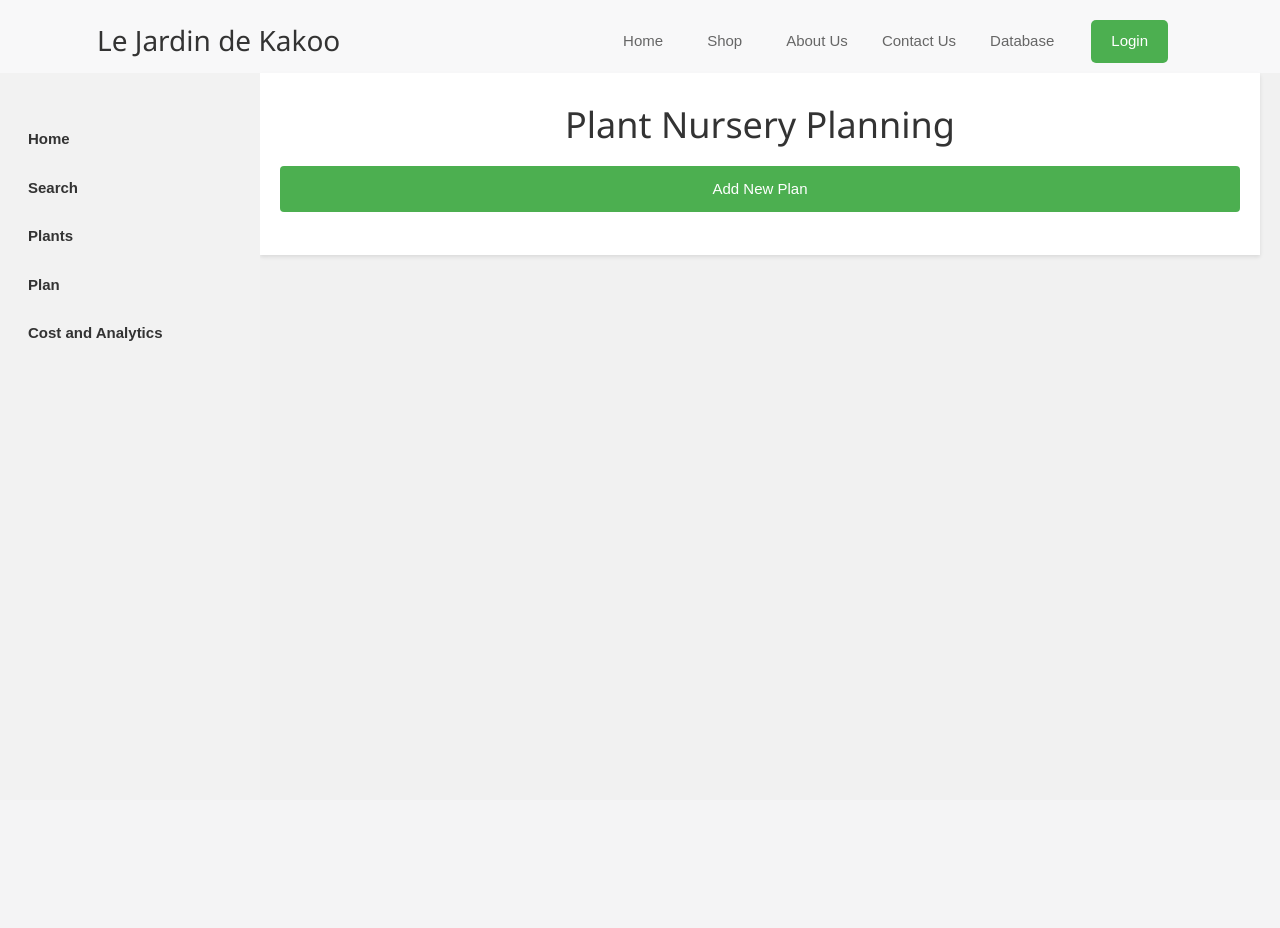
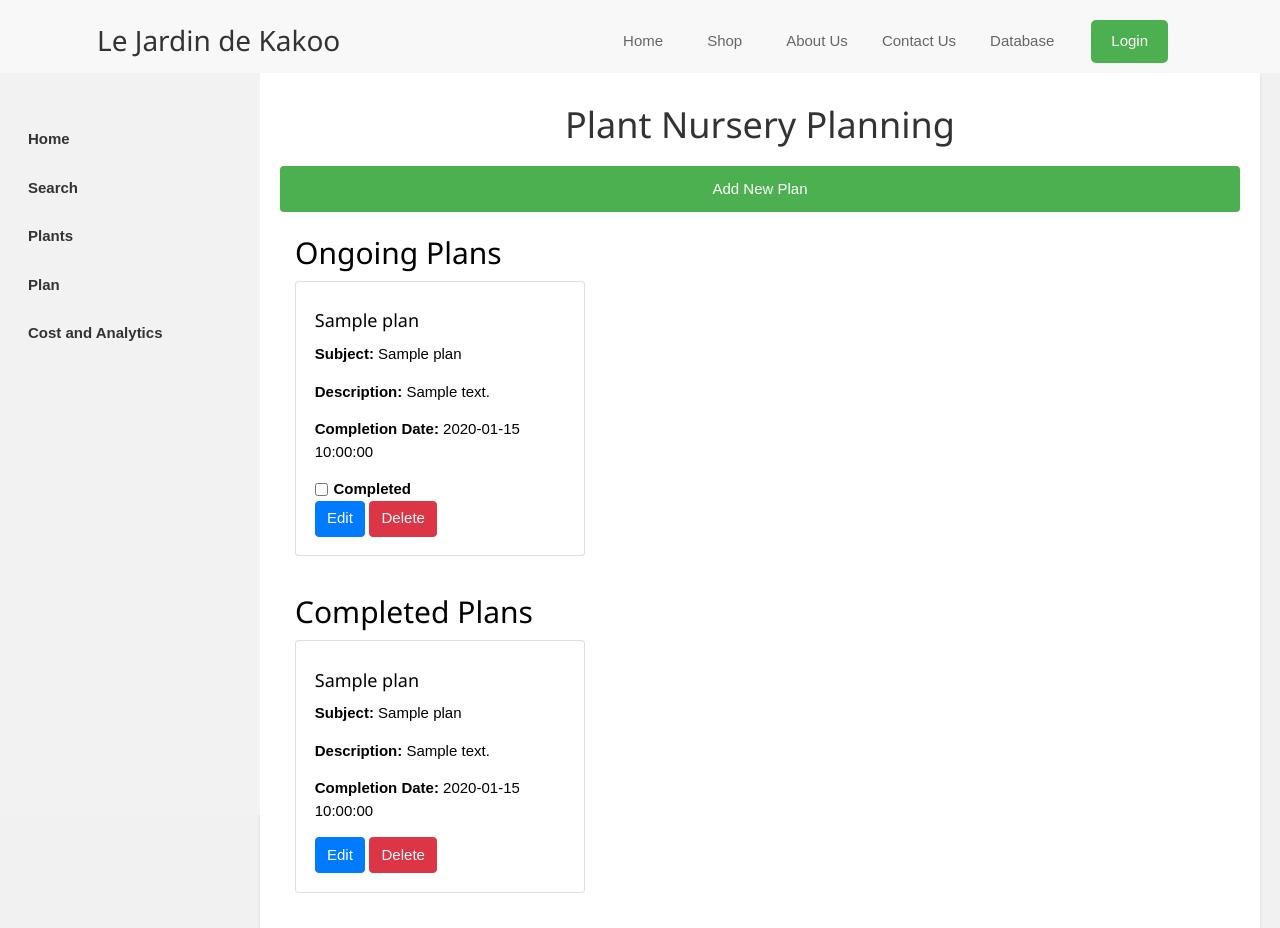
Before and after one commit to yaminnigusu/plant_database, a PHP site: page /database/plan/plan.php in a window 1280 px wide. Before the commit the page ends 341 px from the top, so only its background shows below. Run offline with PHP 8.4, Linux system fonts and the light colour scheme; tables that the repository leaves empty or names only in its code hold one stand-in row (values such as "Sample post").

Commit message:
style div of the plan section make and minor adjustment of style

```diff
--- a/database/cost/cost.php
+++ b/database/cost/cost.php
@@ -46,10 +46,10 @@ $totalRecordsResult->close();
 <head>
     <meta charset="UTF-8">
     <meta name="viewport" content="width=device-width, initial-scale=1.0">
-    <title>Plant Database</title>
+    <title>Cost and Analytics</title>
     <link href="https://maxcdn.bootstrapcdn.com/bootstrap/4.5.2/css/bootstrap.min.css" rel="stylesheet">
     <link rel="stylesheet" href="https://www.w3schools.com/w3css/4/w3.css">
-    <link rel="icon" href="../images/logo.png" type="image/jpg">
+    <link rel="icon" href="../../images/logo.png" type="image/jpg">
     <link rel="stylesheet" href="../styles.css">
     <script src="https://cdn.jsdelivr.net/npm/chart.js"></script>
     <script src="https://code.jquery.com/jquery-3.5.1.min.js"></script>
--- a/database/plan/plan.php
+++ b/database/plan/plan.php
@@ -1,3 +1,7 @@
+<?php
+// Establish database connection
+include("../config.php");
+?>
 <!DOCTYPE html>
 <html lang="en">
 
@@ -11,8 +15,6 @@
     <link rel="stylesheet" href="../styles.css">
     <link rel="stylesheet" href="style.css">
     <style>
-
-
         .submenu {
             display: none;
         }
@@ -31,11 +33,11 @@
                 </div>
             </div>
             <nav>
-                <a href="../pages/home.php">Home</a>
-                <a href="../pages/shop.php">Shop</a>
-                <a href="../pages/about.php">About Us</a>
-                <a href="../pages/contactus.php">Contact Us</a>
-                <a href="database.php">Database</a>
+                <a href="../../pages/home.php">Home</a>
+                <a href="../../pages/shop.php">Shop</a>
+                <a href="../../pages/about.php">About Us</a>
+                <a href="../../pages/contactus.php">Contact Us</a>
+                <a href="../database.php">Database</a>
                 <div class="col-auto">
                     <button id="login-icon" onclick="toggleLoginForm()" aria-label="Login" class="btn btn-success">Login</button>
                 </div>
@@ -47,7 +49,6 @@
         <ul>
             <br>
             <br>
-
             <li><a href="../database.php"><b>Home</b></a></li>
             <li><a href="../sidenav/home.php"><b>Search</b></a></li>
             <li class="has-submenu">
@@ -61,66 +62,97 @@
                     <li><a href="../sidenav/palms.php">Palms</a></li>
                     <li><a href="../sidenav/cactus.php">Cactus</a></li>
                     <li><a href="../sidenav/succulent.php">Succulent</a></li>
-                    <li><a href="../sidenav\annuals.php">Annuals</a></li>
-                    <li><a href="sidenav/perinnals.php">Perennials</a></li>
-                    <li><a href="sidenav/indoorplants.php">Indoor Plants</a></li>
-                    <li><a href="sidenav/herbs.php">Herbs</a></li>
+                    <li><a href="../sidenav/annuals.php">Annuals</a></li>
+                    <li><a href="../sidenav/perinnals.php">Perennials</a></li>
+                    <li><a href="../sidenav/indoorplants.php">Indoor Plants</a></li>
+                    <li><a href="../sidenav/herbs.php">Herbs</a></li>
                 </ul>
             </li>
            <li> <a href="plan.php"><b>Plan</b></a></li>
            <li> <a href="../cost/cost.php"><b>Cost and Analytics</b></a></li>
         </ul>
-
     </aside>
-
     <div class="main-content">
     <h1>Plant Nursery Planning</h1>
 
-    <!-- Button to toggle form -->
-    <button id="toggleFormBtn" class="btn btn-primary mb-4"">Add New Plan</button>
+<!-- Button to toggle form -->
+<button id="toggleFormBtn" class="btn btn-primary mb-4">Add New Plan</button>
 
-
-    <!-- Form to add new plan (initially hidden) -->
-    <form id="plantForm" action="process.php" method="POST" style="display: none;">
-        <label for="plantName">Plant Name:</label>
-        <input type="text" id="plantName" name="plantName" required><br><br>
-
-        <label for="plantingTime">Planting Time:</label>
-        <input type="text" id="plantingTime" name="plantingTime" required><br><br>
-
-        <label for="quantity">Quantity:</label>
-        <input type="number" id="quantity" name="quantity" required><br><br>
-
-        <label for="additionalInfo">Additional Information:</label><br>
-        <textarea id="additionalInfo" name="additionalInfo" rows="4"></textarea><br><br>
-
-        <button type="submit" class="btn btn-success">Submit</button>
-    </form>
-
-    <!-- Display added plans -->
-    <div id="plansList">
-        <!-- Plans will be dynamically added here -->
+<!-- Form to add new plan (initially hidden) -->
+<form id="plantForm" action="process.php" method="POST" style="display: none;">
+    <div class="form-group">
+        <label for="title">Title:</label>
+        <input type="text" id="title" name="title" class="form-control" required>
+    </div>
+    <div class="form-group">
+        <label for="subject">Subject:</label>
+        <input type="text" id="subject" name="subject" class="form-control" required>
+    </div>
+    <div class="form-group">
+        <label for="description">Description:</label>
+        <textarea id="description" name="description" class="form-control" rows="4"></textarea>
+    </div>
+    <div class="form-group">
+        <label for="completionDate">Completion Date:</label>
+        <input type="date" id="completionDate" name="completionDate" class="form-control">
+    </div>
+    <button type="submit" class="btn btn-success">Submit</button>
+</form>
+<div class="container">
+    <h2>Ongoing Plans</h2>
+    <div id="ongoingPlansList" class="row mb-4">
+        <!-- Ongoing plans will be dynamically added here -->
+        <?php
+        $ongoingPlans = $conn->query("SELECT * FROM ongoing_plans");
+        while ($plan = $ongoingPlans->fetch_assoc()) {
+            echo "<div class='col-md-4'>
+                    <div class='card mb-3' data-id='{$plan['id']}'>
+                        <div class='card-body'>
+                            <h5 class='card-title'>{$plan['title']}</h5>
+                            <p class='card-text'><strong>Subject:</strong> {$plan['subject']}</p>
+                            <p class='card-text'><strong>Description:</strong> {$plan['description']}</p>
+                            <p class='card-text'><strong>Completion Date:</strong> {$plan['completion_date']}</p>
+                            <div class='form-check'>
+                                <input type='checkbox' class='form-check-input complete-checkbox'>
+                                <label class='form-check-label'>Completed</label>
+                            </div>
+                            <button class='btn btn-primary btn-edit'>Edit</button>
+                            <button class='btn btn-danger btn-delete'>Delete</button>
+                        </div>
+                    </div>
+                  </div>";
+        }
+        ?>
     </div>
 
-    <!-- Checkout button for completed plans -->
-    <button id="checkoutBtn" class="btn btn-danger mt-3" style="display: none;">Checkout Completed Plans</button>
+    <h2>Completed Plans</h2>
+    <div id="completedPlansList" class="row">
+        <!-- Completed plans will be dynamically added here -->
+        <?php
+        $completedPlans = $conn->query("SELECT * FROM completed_plans");
+        while ($plan = $completedPlans->fetch_assoc()) {
+            echo "<div class='col-md-4'>
+                    <div class='card mb-3' data-id='{$plan['id']}'>
+                        <div class='card-body'>
+                            <h5 class='card-title'>{$plan['title']}</h5>
+                            <p class='card-text'><strong>Subject:</strong> {$plan['subject']}</p>
+                            <p class='card-text'><strong>Description:</strong> {$plan['description']}</p>
+                            <p class='card-text'><strong>Completion Date:</strong> {$plan['completion_date']}</p>
+                            <button class='btn btn-primary btn-edit'>Edit</button>
+                            <button class='btn btn-danger btn-delete'>Delete</button>
+
+                            </div>
+                    </div>
+                  </div>";
+        }
+        ?>
+    </div>
+</div>
 </div>
 
 
-
-
     <script src="https://code.jquery.com/jquery-3.5.1.min.js"></script>
-    <script>
-        $(document).ready(function() {
-            $('.has-submenu > a').click(function(e) {
-                e.preventDefault(); // Prevent default link behavior
-
-                // Toggle the submenu visibility
-                $(this).siblings('.submenu').slideToggle();
-            });
-        });
-    </script>
-    <script src="script.js"></script>
+    <script src="script2.js"></script>
 </body>
 
 </html>
--- a/database/sidenav/home.php
+++ b/database/sidenav/home.php
@@ -7,7 +7,7 @@
     <title>Plant Database</title>
     <link href="https://maxcdn.bootstrapcdn.com/bootstrap/4.5.2/css/bootstrap.min.css" rel="stylesheet">
     <link rel="stylesheet" href="https://www.w3schools.com/w3css/4/w3.css">
-    <link rel="icon" href="../images/logo.png" type="image/jpg">
+    <link rel="icon" href="../../images/logo.png" type="../images/logo.png">
     <link rel="stylesheet" href="../styles.css">
     <style>
         /* Custom CSS for specific styling */
--- a/pages/about.php
+++ b/pages/about.php
@@ -4,7 +4,7 @@
 <head>
     <meta charset="UTF-8">
     <meta name="viewport" content="width=device-width, initial-scale=1.0">
-    <title>Plant Database</title>
+    <title>Le Jardin-about</title>
     <link href="https://maxcdn.bootstrapcdn.com/bootstrap/4.5.2/css/bootstrap.min.css" rel="stylesheet">
     <link rel="stylesheet" href="https://www.w3schools.com/w3css/4/w3.css">
     <link href="https://cdnjs.cloudflare.com/ajax/libs/font-awesome/5.15.4/css/all.min.css" rel="stylesheet">
--- a/pages/contactus.php
+++ b/pages/contactus.php
@@ -4,7 +4,7 @@
 <head>
     <meta charset="UTF-8">
     <meta name="viewport" content="width=device-width, initial-scale=1.0">
-    <title>Plant Database</title>
+    <title>Le Jardin-contact-us</title>
     <link href="https://maxcdn.bootstrapcdn.com/bootstrap/4.5.2/css/bootstrap.min.css" rel="stylesheet">
     <link rel="stylesheet" href="https://www.w3schools.com/w3css/4/w3.css">
     <link href="https://cdnjs.cloudflare.com/ajax/libs/font-awesome/5.15.4/css/all.min.css" rel="stylesheet">
--- a/pages/home.php
+++ b/pages/home.php
@@ -4,7 +4,7 @@
 <head>
     <meta charset="UTF-8">
     <meta name="viewport" content="width=device-width, initial-scale=1.0">
-    <title>Plant Database</title>
+    <title>Le Jardin-Home</title>
     <link href="https://maxcdn.bootstrapcdn.com/bootstrap/4.5.2/css/bootstrap.min.css" rel="stylesheet">
     <link rel="stylesheet" href="https://www.w3schools.com/w3css/4/w3.css">
     <link href="https://cdnjs.cloudflare.com/ajax/libs/font-awesome/5.15.4/css/all.min.css" rel="stylesheet">
--- a/pages/shop.php
+++ b/pages/shop.php
@@ -136,7 +136,7 @@ $conn->close();
 <head>
     <meta charset="UTF-8">
     <meta name="viewport" content="width=device-width, initial-scale=1.0">
-    <title>Plant Database</title>
+    <title>Le Jardin-shop</title>
     <link href="https://maxcdn.bootstrapcdn.com/bootstrap/4.5.2/css/bootstrap.min.css" rel="stylesheet">
     <link rel="stylesheet" href="https://www.w3schools.com/w3css/4/w3.css">
     <link href="https://cdnjs.cloudflare.com/ajax/libs/font-awesome/5.15.4/css/all.min.css" rel="stylesheet">
```
Also changed, not shown: database/database.php (+10 -5 lines), database/plan/process.php (+37 -34 lines), database/plan/script2.js (added, +87 -0 lines), database/plan/update_status.php (added, +20 -0 lines), database/plan/script.js (line endings or trailing spaces), database/plan/update.php (added).
